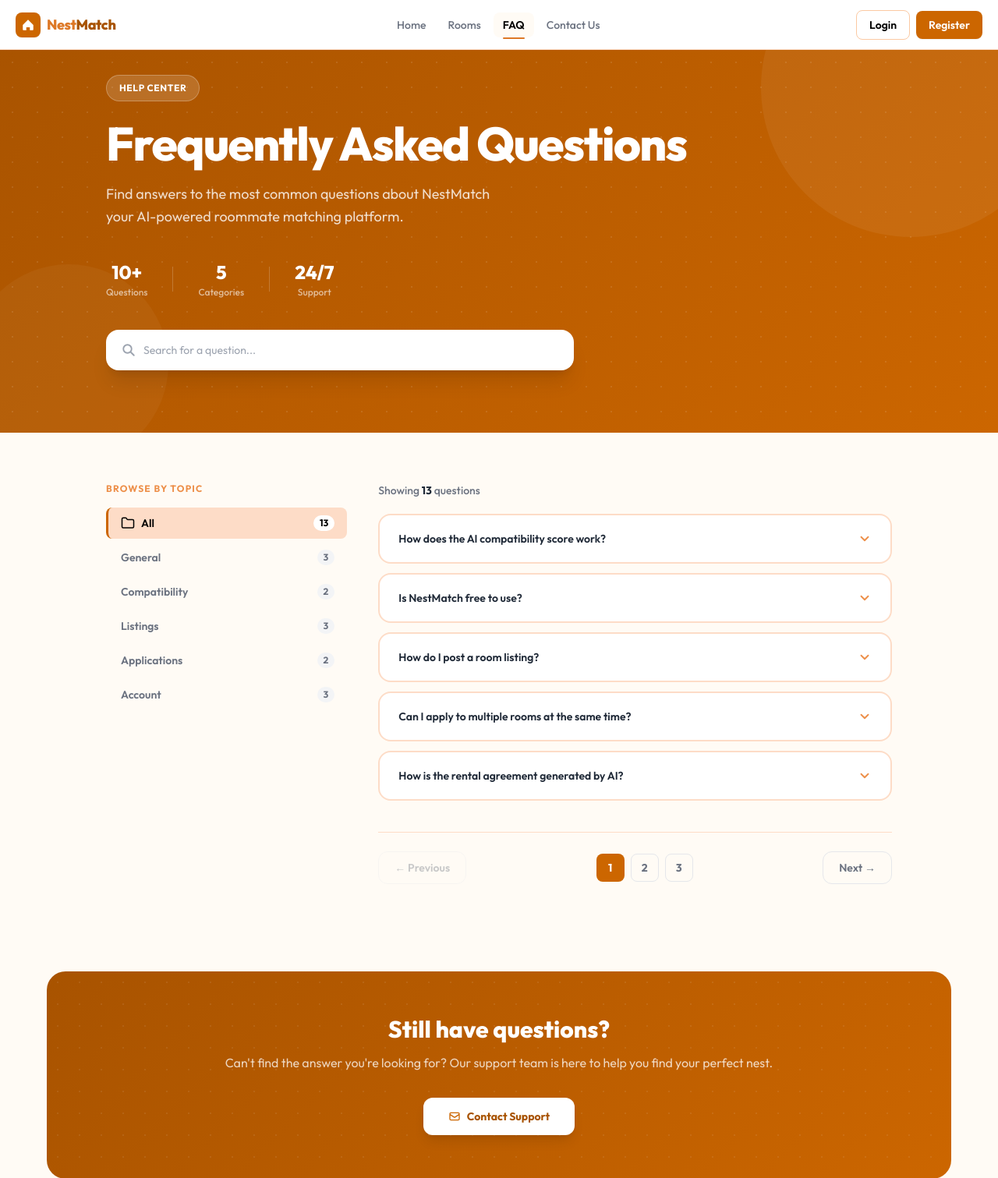
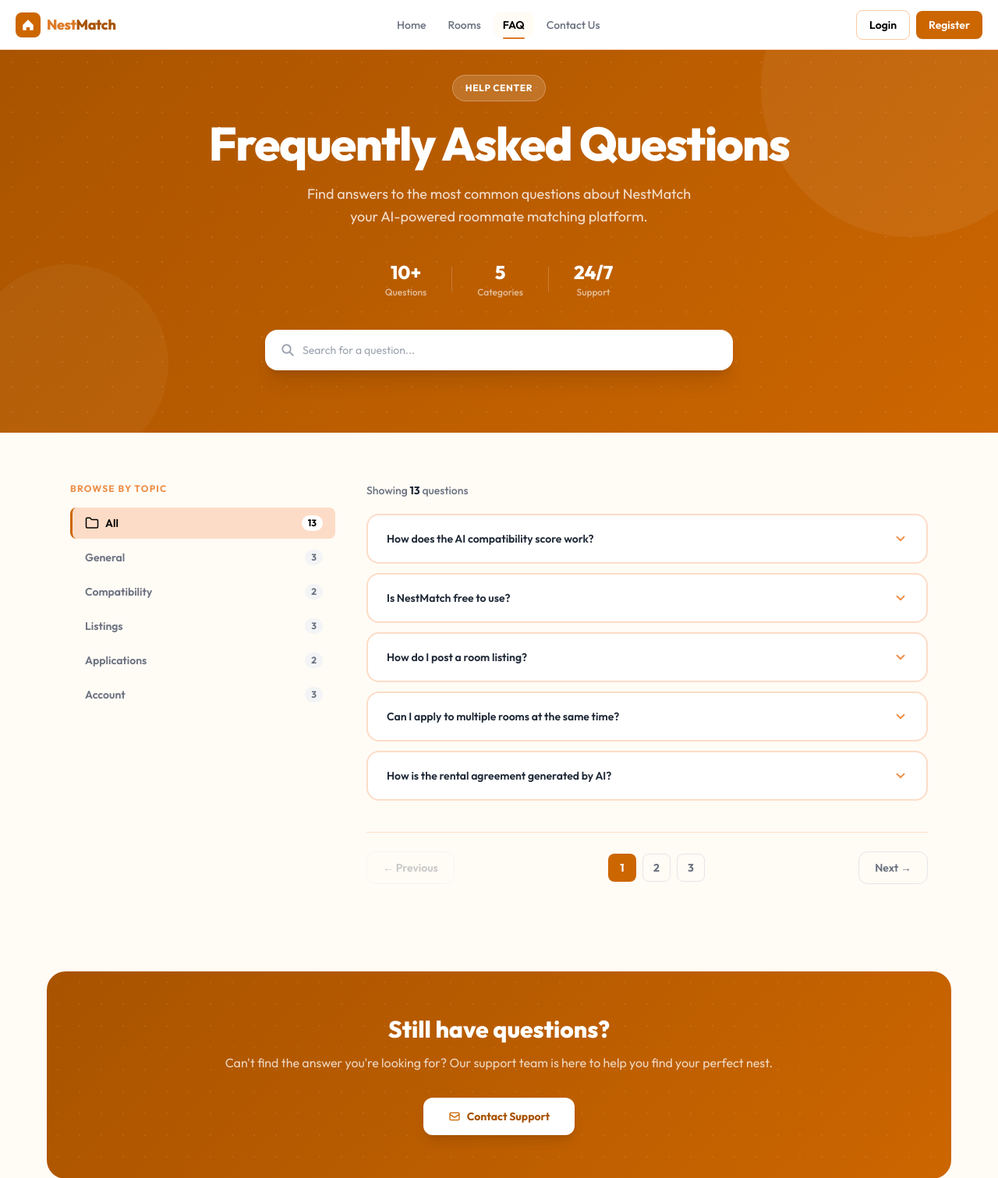
Before and after one commit to Mostafa-Aljazar/NestMatch, a Django app: page /faq/ in a window 1280 px wide. Shown: the top 1511 px of the page at 78% size. Run offline with Django 5.2, Linux system fonts and the light colour scheme; some libraries are stand-ins or nearby versions.

Commit message:
fix:faq page

```diff
--- a/core_app/templates/core_app/faq.html
+++ b/core_app/templates/core_app/faq.html
@@ -30,19 +30,19 @@
     <div class="absolute -top-20 -right-20 w-96 h-96 rounded-full pointer-events-none" style="background:rgba(255,255,255,.06)"></div>
     <div class="absolute -bottom-10 -left-10 w-64 h-64 rounded-full pointer-events-none" style="background:rgba(255,255,255,.04)"></div>
 
-    <div class="max-w-[900px] px-6 relative z-10 lg:text-left mx-auto lg:mx-[7rem]">
+    <div class="max-w-[900px] px-6 relative z-10 text-center mx-auto">
       <div class="inline-flex items-center gap-2 bg-white/15 border border-white/25 text-white text-xs font-bold px-4 py-2 rounded-full mb-6 uppercase tracking-wider">
           Help Center
       </div>
       <h1 class="text-4xl sm:text-5xl lg:text-6xl font-extrabold text-white leading-tight tracking-tight mb-5">
         Frequently Asked Questions
       </h1>
-      <p class="text-white/80 text-lg mb-10 max-w-[520px] leading-relaxed">
+      <p class="text-white/80 text-lg mb-10 max-w-[520px] leading-relaxed mx-auto">
         Find answers to the most common questions about NestMatch your AI-powered roommate matching platform.
       </p>
 
       <!-- Stats row -->
-      <div class="flex items-center justify-start gap-8 mb-10 flex-wrap">
+      <div class="flex items-center justify-center gap-8 mb-10 flex-wrap">
         <div class="text-center">
           <div class="text-2xl font-extrabold text-white">10+</div>
           <div class="text-white/60 text-xs font-medium mt-0.5">Questions</div>
@@ -60,7 +60,7 @@
       </div>
 
       <!-- Search -->
-      <div class="relative max-w-[600px] mx-auto lg:mx-0">
+      <div class="relative max-w-[600px] mx-auto">
         <svg class="absolute left-5 top-1/2 -translate-y-1/2" width="18" height="18" fill="none" viewBox="0 0 24 24">
           <path d="M21 21l-6-6m2-5a7 7 0 11-14 0 7 7 0 0114 0z" stroke="#9CA3AF" stroke-width="2.5" stroke-linecap="round"/>
         </svg>
@@ -72,7 +72,7 @@
 
   <!-- FAQ body -->
   <section class="py-16 px-6">
-    <div class="max-w-[1100px] mx-auto lg:mx-[7rem]">
+    <div class="max-w-[1100px] mx-auto">
 
       <div class="grid grid-cols-1 lg:grid-cols-3 gap-10">
 
```
Also changed, not shown: core_app/templates/core_app/contact.html (indentation only).
